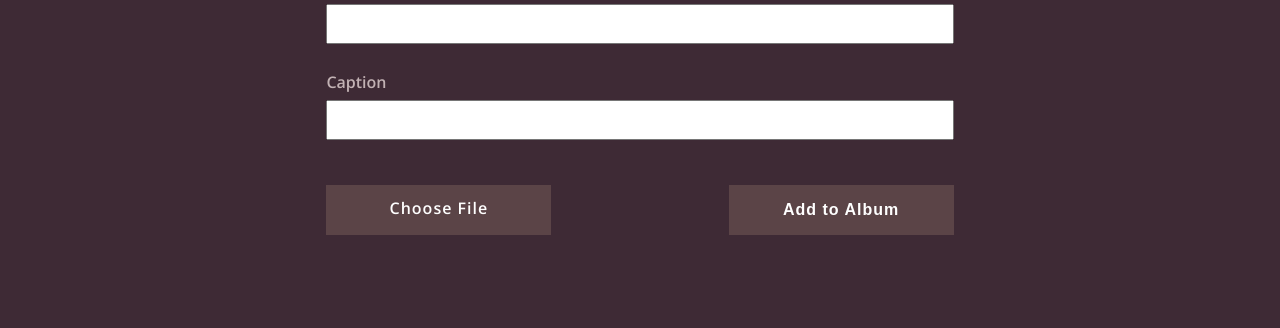
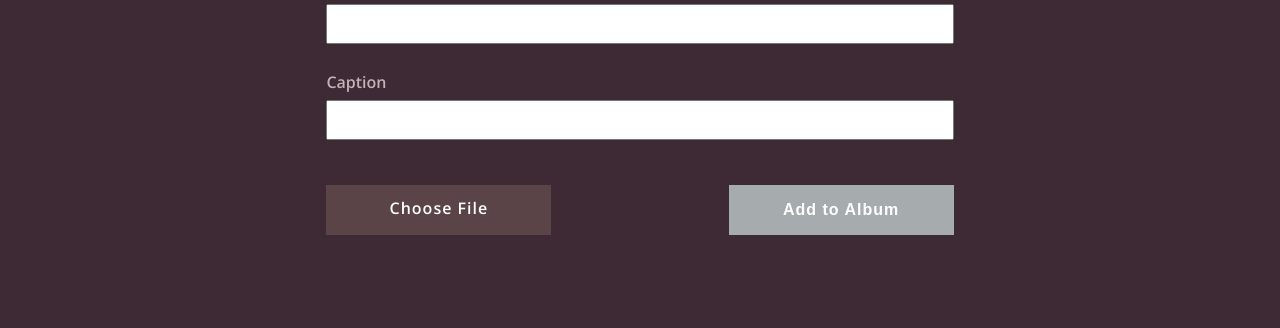
Before and after one commit to buji405/foto-finder, a plain HTML site: page index.html in a window 1280 px wide. Shown: the part 152-480 px from the top of the page. Drawn offline with nearby package versions, Linux system fonts and the light colour scheme.

Commit message:
add disable/styling on html

```diff
--- a/index.html
+++ b/index.html
@@ -22,7 +22,7 @@
         <div class="buttons">
           <label for="pick-file" class="choose-file style-button">Choose File</label>
           <input id="pick-file" class="upload-photo style-button" type="file" name="file" data-multiple-caption="{count} files selected" multiple>
-          <button class="add-button style-button">Add to Album</button>
+          <button class="add-button style-button" disabled>Add to Album</button>
         </div>
       </section>
     </section>
--- a/scripts.js
+++ b/scripts.js
@@ -15,7 +15,6 @@ function clearInputFields() {
   $title.val('');
   $caption.val('');
 }
-
 
 function realPath(filepath) {
   return filepath.split('\\').pop();
--- a/styles.css
+++ b/styles.css
@@ -110,6 +110,11 @@ label {
   color: #3E2A35;
 }
 
+.add-button:disabled {
+  background: #a6abad;
+  cursor: default;
+}
+
 .card {
   display: inline-block;
   width: 195px;
@@ -183,4 +188,5 @@ label {
 }
 
 .liked {
-  background-color: #D3D3D3;
+  /*background-color: #D3D3D3;*/
+  background: #E26D5A;
```
